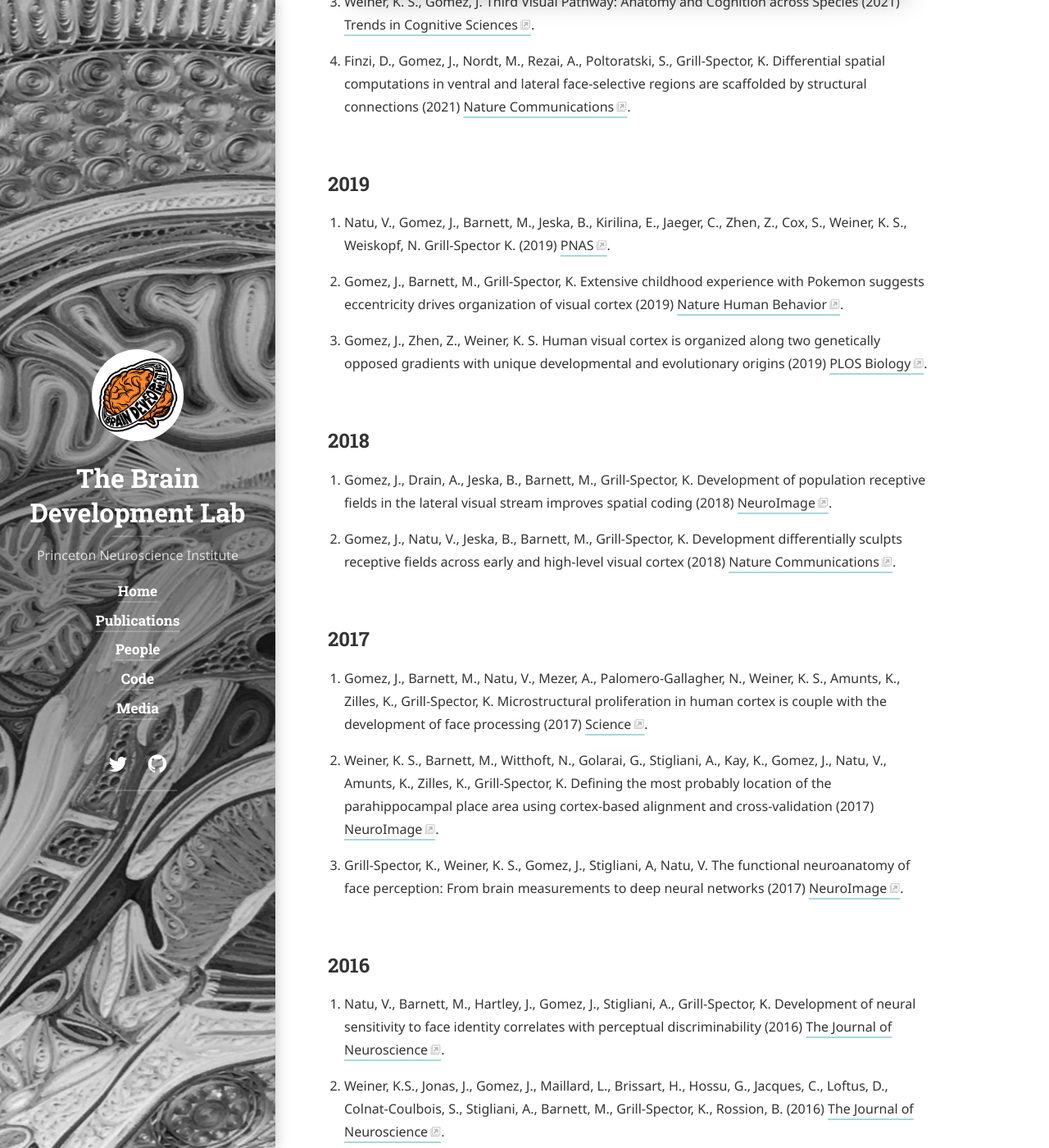
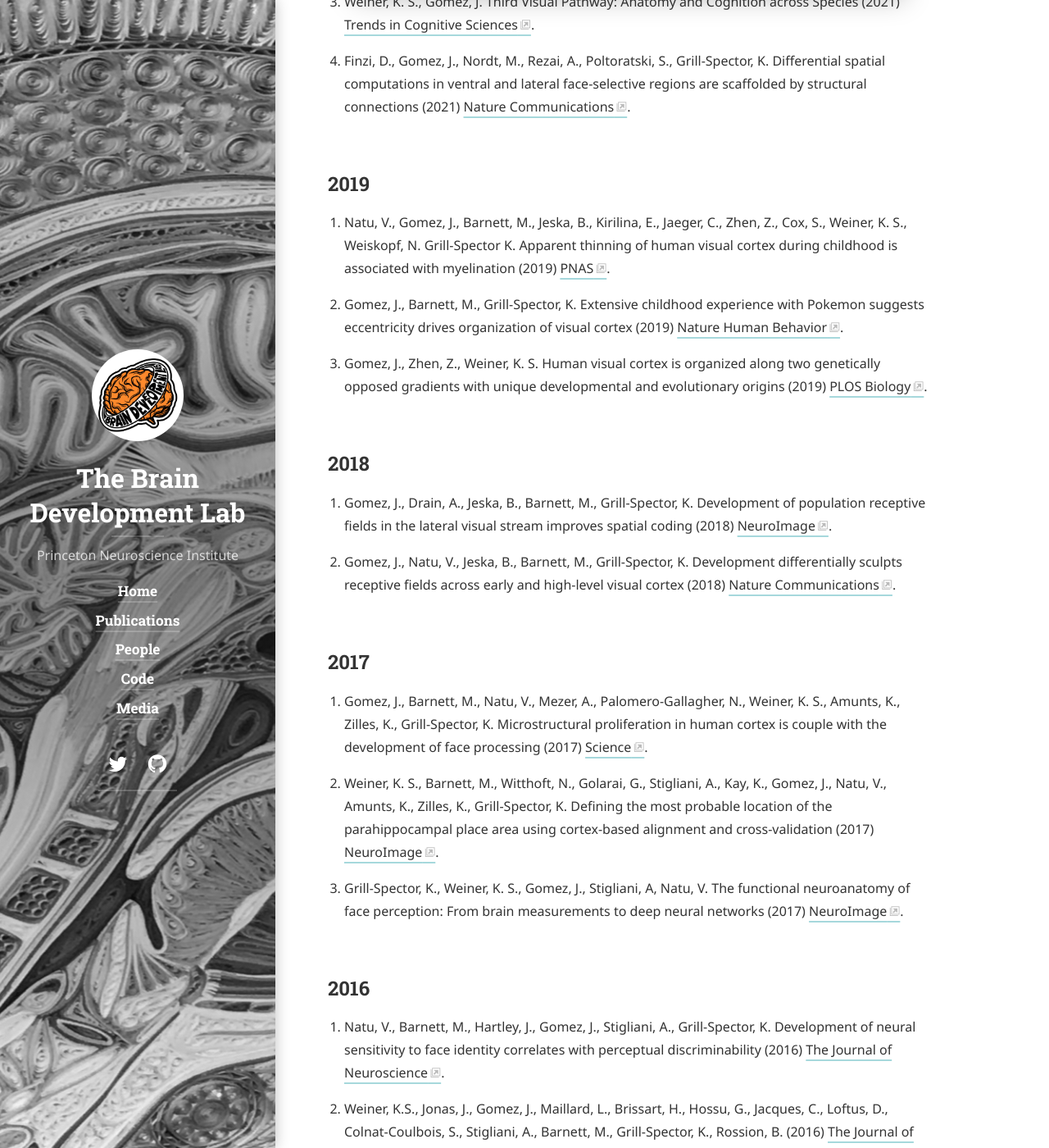
Before and after one commit to braindev-lab/braindev-lab.github.io, a Jekyll site: the page built from publications.md, in a window 1280 px wide and 1400 px high, scrolled down 626 px. Shown: the whole window at 82% size. Built offline with Jekyll 4.4.1, drawn with Linux system fonts in a browser that asks for light colours; cached includes are drawn as plain includes; nearby versions of some CDN libraries; some web fonts are replaced; library files that are not in the unit come from our copies.

Commit message:
publication page typo fixes

```diff
--- a/publications.md
+++ b/publications.md
@@ -20,7 +20,7 @@ permalink: /publications/
 
 ## 2019
 
-1. Natu, V., Gomez, J., Barnett, M., Jeska, B., Kirilina, E., Jaeger, C., Zhen, Z., Cox, S., Weiner, K. S., Weiskopf, N. Grill-Spector K. (2019) <a href="https://drive.google.com/file/d/1kI8pZUG4G7UhMxEpfgWB24N6E9dlo4qL/view?usp=sharing" target="_blank">PNAS</a>.
+1. Natu, V., Gomez, J., Barnett, M., Jeska, B., Kirilina, E., Jaeger, C., Zhen, Z., Cox, S., Weiner, K. S., Weiskopf, N. Grill-Spector K. Apparent thinning of human visual cortex during childhood is associated with myelination (2019) <a href="https://drive.google.com/file/d/1kI8pZUG4G7UhMxEpfgWB24N6E9dlo4qL/view?usp=sharing" target="_blank">PNAS</a>.
 
 1. Gomez, J., Barnett, M., Grill-Spector, K. Extensive childhood experience with Pokemon suggests eccentricity drives organization of visual cortex (2019) <a href="https://drive.google.com/file/d/1oZxNbh9dzekzhL9PY7XQjgrtuemzJJW0/view?usp=sharing" target="_blank">Nature Human Behavior</a>.
 
@@ -36,7 +36,7 @@ permalink: /publications/
 
 1. Gomez, J., Barnett, M., Natu, V., Mezer, A., Palomero-Gallagher, N., Weiner, K. S., Amunts, K., Zilles, K., Grill-Spector, K. Microstructural proliferation in human cortex is couple with the development of face processing (2017) <a href="https://drive.google.com/file/d/1WKaGc760vOR93_iN8wsTaqIOP5wdbmP0/view?usp=sharing" target="_blank">Science</a>.
 
-1. Weiner, K. S., Barnett, M., Witthoft, N., Golarai, G., Stigliani, A., Kay, K., Gomez, J., Natu, V., Amunts, K., Zilles, K., Grill-Spector, K. Defining the most probably location of the parahippocampal place area using cortex-based alignment and cross-validation (2017) <a href="https://drive.google.com/file/d/1xVBjvcyoz_FuIWIN_CtH3ZZIt4MuSIig/view?usp=sharing" target="_blank">NeuroImage</a>.
+1. Weiner, K. S., Barnett, M., Witthoft, N., Golarai, G., Stigliani, A., Kay, K., Gomez, J., Natu, V., Amunts, K., Zilles, K., Grill-Spector, K. Defining the most probable location of the parahippocampal place area using cortex-based alignment and cross-validation (2017) <a href="https://drive.google.com/file/d/1xVBjvcyoz_FuIWIN_CtH3ZZIt4MuSIig/view?usp=sharing" target="_blank">NeuroImage</a>.
 
 1. Grill-Spector, K., Weiner, K. S., Gomez, J., Stigliani, A, Natu, V. The functional neuroanatomy of face perception: From brain measurements to deep neural networks (2017) <a href="https://drive.google.com/file/d/1IIoQV5uE_zLHLRxnb4Kl1HNbHChFinYL/view?usp=sharing" target="_blank">NeuroImage</a>.
 
```
